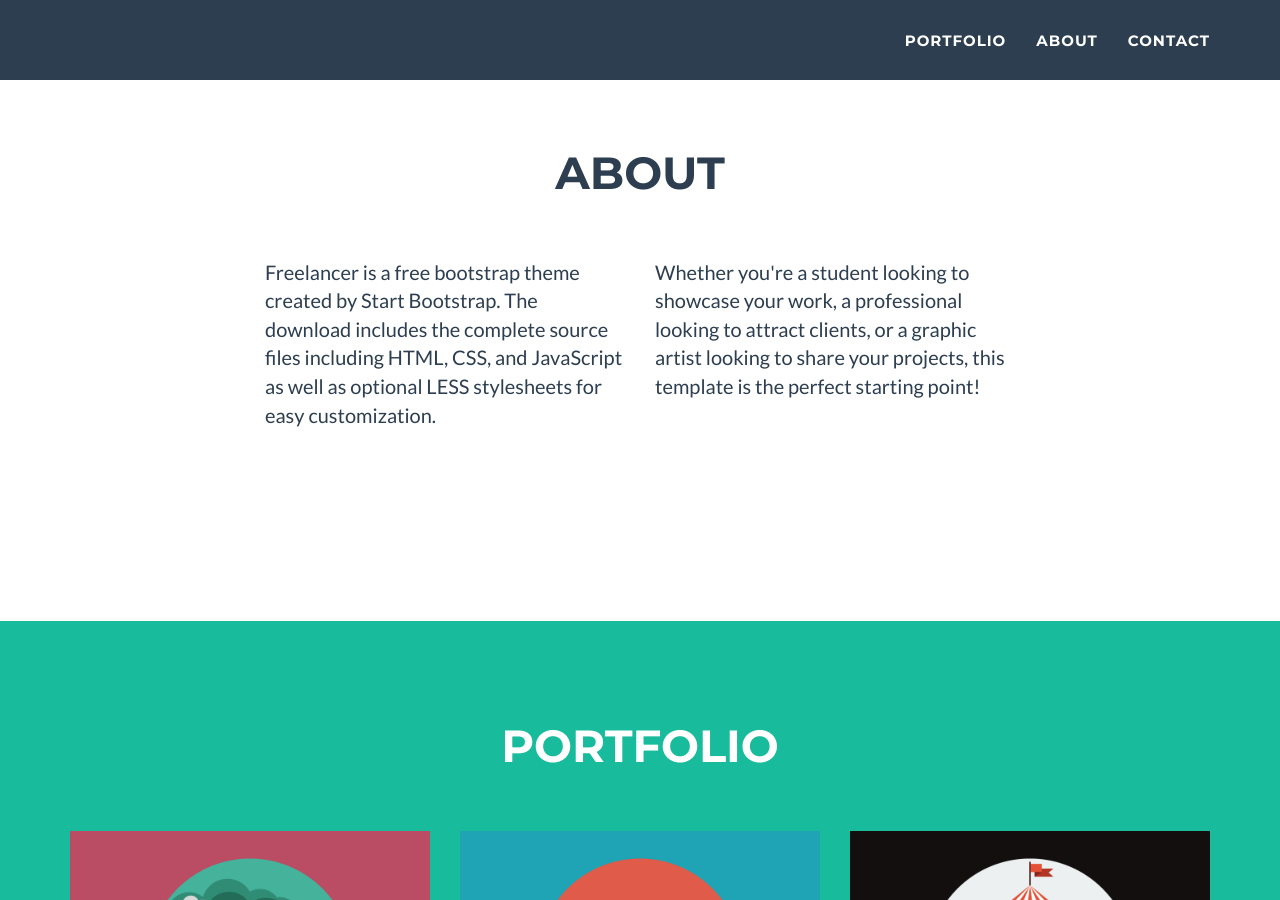
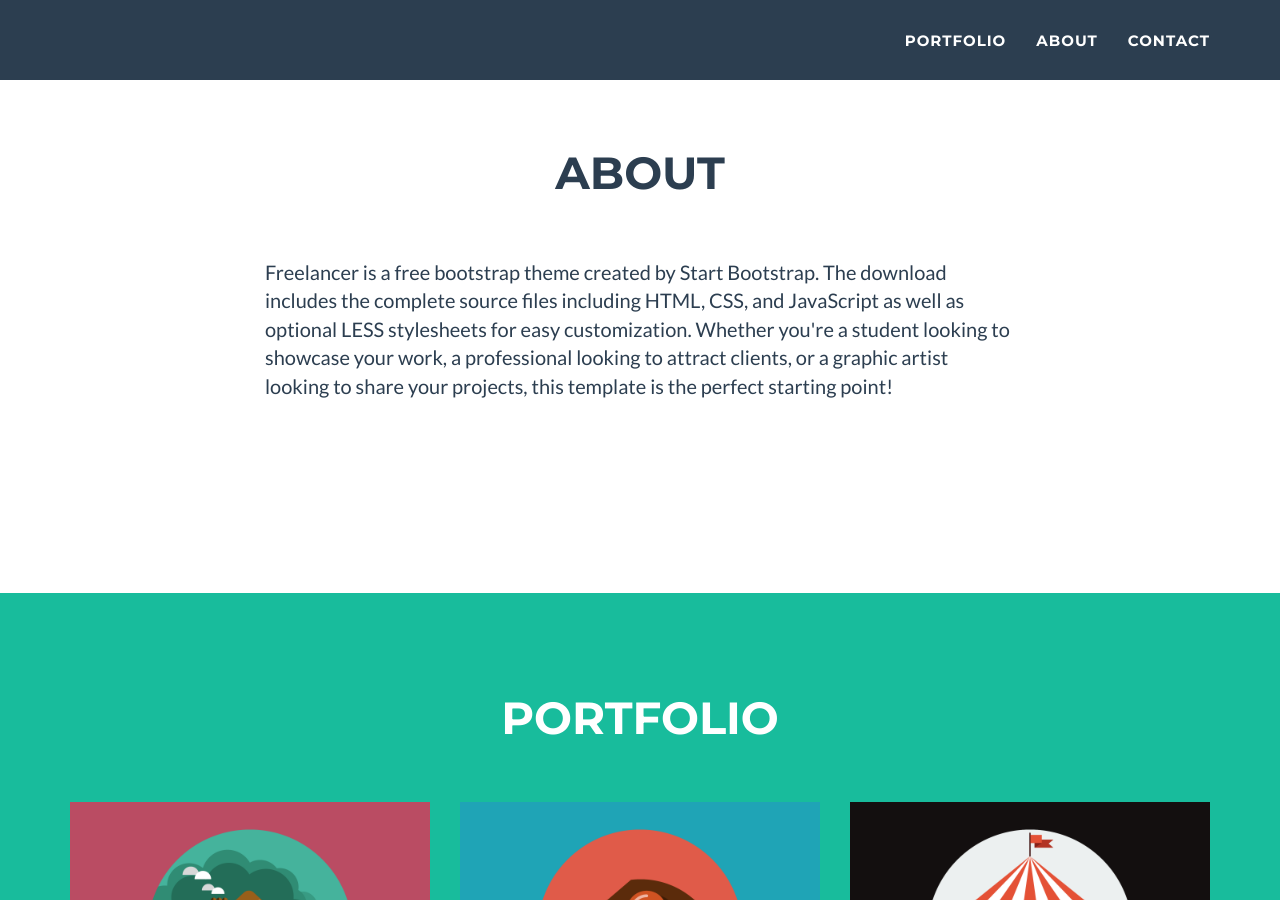
Before and after one commit to maikelafonso/maikelafonso.com, a Jekyll site: the page built from index.html, in a window 1280 px wide and 900 px high, scrolled down 667 px. Built offline with Jekyll 4.4.1, drawn with Linux system fonts in a browser that asks for light colours.

Commit message:
Updated about section from 2 to 1 column. Added Linkedin URL

```diff
--- a/_config.yml
+++ b/_config.yml
@@ -42,7 +42,7 @@ social:
   - title: twitter
     url: http://twitter.com/maikelafonso
   - title: linkedin
-    url:
+    url: http://uk.linkedin.com/in/maikelafonso
 
 # Postal address (add as many lines as necessary)
 address:
--- a/_includes/about.html
+++ b/_includes/about.html
@@ -8,11 +8,8 @@
                 </div>
             </div>
             <div class="row">
-                <div class="col-lg-4 col-lg-offset-2">
-                    <p>Freelancer is a free bootstrap theme created by Start Bootstrap. The download includes the complete source files including HTML, CSS, and JavaScript as well as optional LESS stylesheets for easy customization.</p>
-                </div>
-                <div class="col-lg-4">
-                    <p>Whether you're a student looking to showcase your work, a professional looking to attract clients, or a graphic artist looking to share your projects, this template is the perfect starting point! </p>
+                <div class="col-lg-8 col-lg-offset-2">
+                    <p>Freelancer is a free bootstrap theme created by Start Bootstrap. The download includes the complete source files including HTML, CSS, and JavaScript as well as optional LESS stylesheets for easy customization. Whether you're a student looking to showcase your work, a professional looking to attract clients, or a graphic artist looking to share your projects, this template is the perfect starting point! </p>
                 </div>
                 <div class="col-lg-8 col-lg-offset-2 text-center">
                     <a href="#" class="btn btn-lg btn-outline">
```
